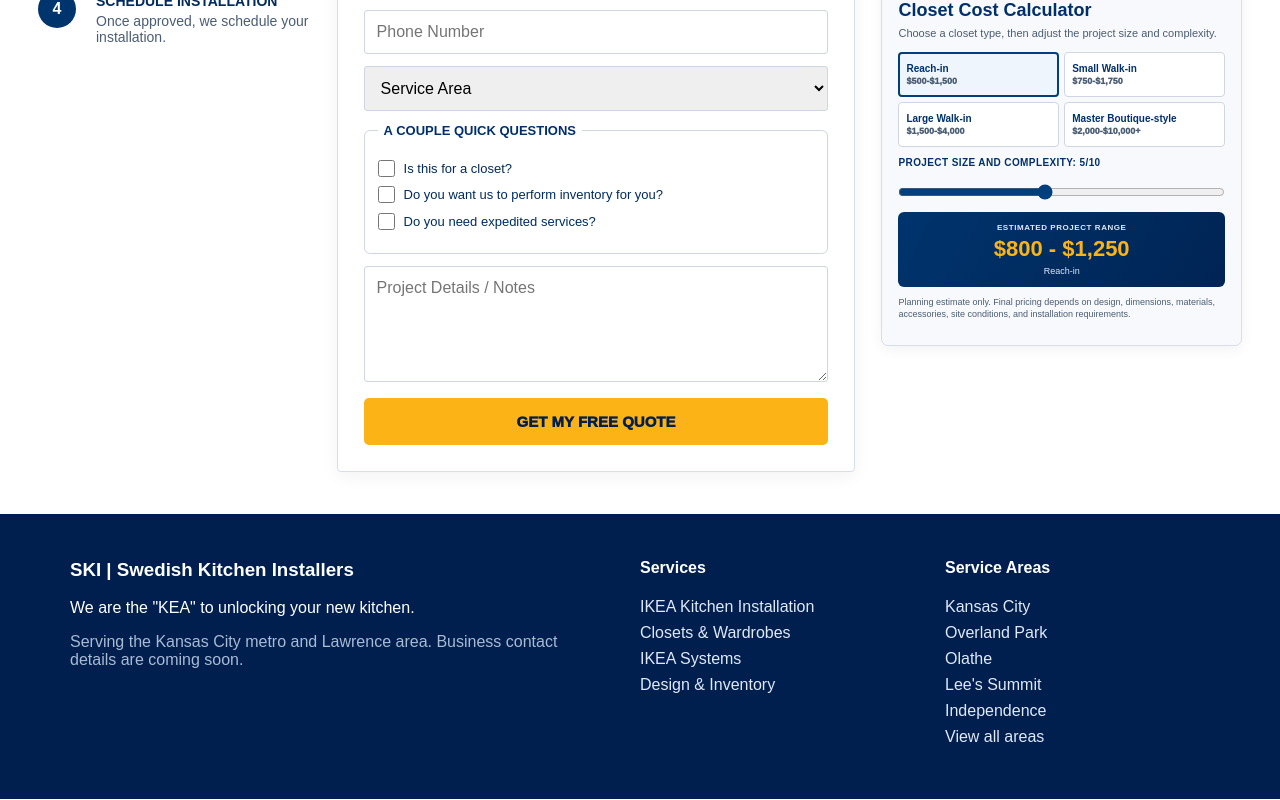
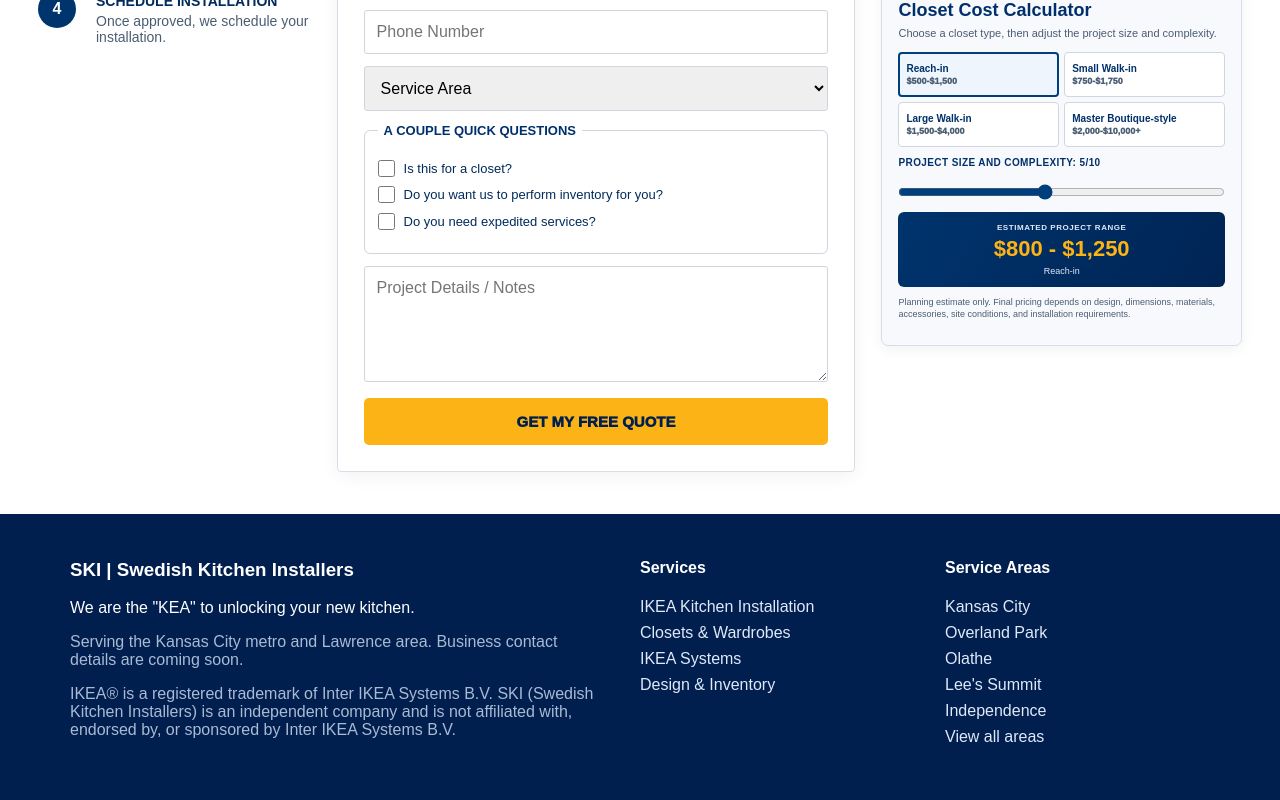
Before and after one commit to jenardandchelsey/ski-website, a Next.js app in the folder ski-next-site/: page / in a window 1280 px wide. Shown: the part 4515-5315 px from the top of the page. Built offline with nearby package versions, Linux system fonts and the light colour scheme.

Commit message:
Add IKEA trademark footer disclaimer

```diff
--- a/ski-next-site/app/components/Footer.js
+++ b/ski-next-site/app/components/Footer.js
@@ -3,7 +3,7 @@ import { serviceAreas } from '../data';
 
 export default function Footer(){
   return <footer className="footer">
-    <div><h3>SKI | Swedish Kitchen Installers</h3><p>We are the &quot;KEA&quot; to unlocking your new kitchen.</p><p className="muted">Serving the Kansas City metro and Lawrence area. Business contact details are coming soon.</p></div>
+    <div><h3>SKI | Swedish Kitchen Installers</h3><p>We are the &quot;KEA&quot; to unlocking your new kitchen.</p><p className="muted">Serving the Kansas City metro and Lawrence area. Business contact details are coming soon.</p><p className="muted">IKEA® is a registered trademark of Inter IKEA Systems B.V. SKI (Swedish Kitchen Installers) is an independent company and is not affiliated with, endorsed by, or sponsored by Inter IKEA Systems B.V.</p></div>
     <div><h4>Services</h4><Link href="/services/ikea-kitchen-installation">IKEA Kitchen Installation</Link><Link href="/services/closets-wardrobes">Closets & Wardrobes</Link><Link href="/services/ikea-systems">IKEA Systems</Link><Link href="/services/design-inventory-management">Design & Inventory</Link></div>
     <div><h4>Service Areas</h4>{serviceAreas.slice(0,5).map(a=><Link key={a.slug} href={a.slug}>{a.city}</Link>)}<Link href="/service-areas">View all areas</Link></div>
   </footer>
```
